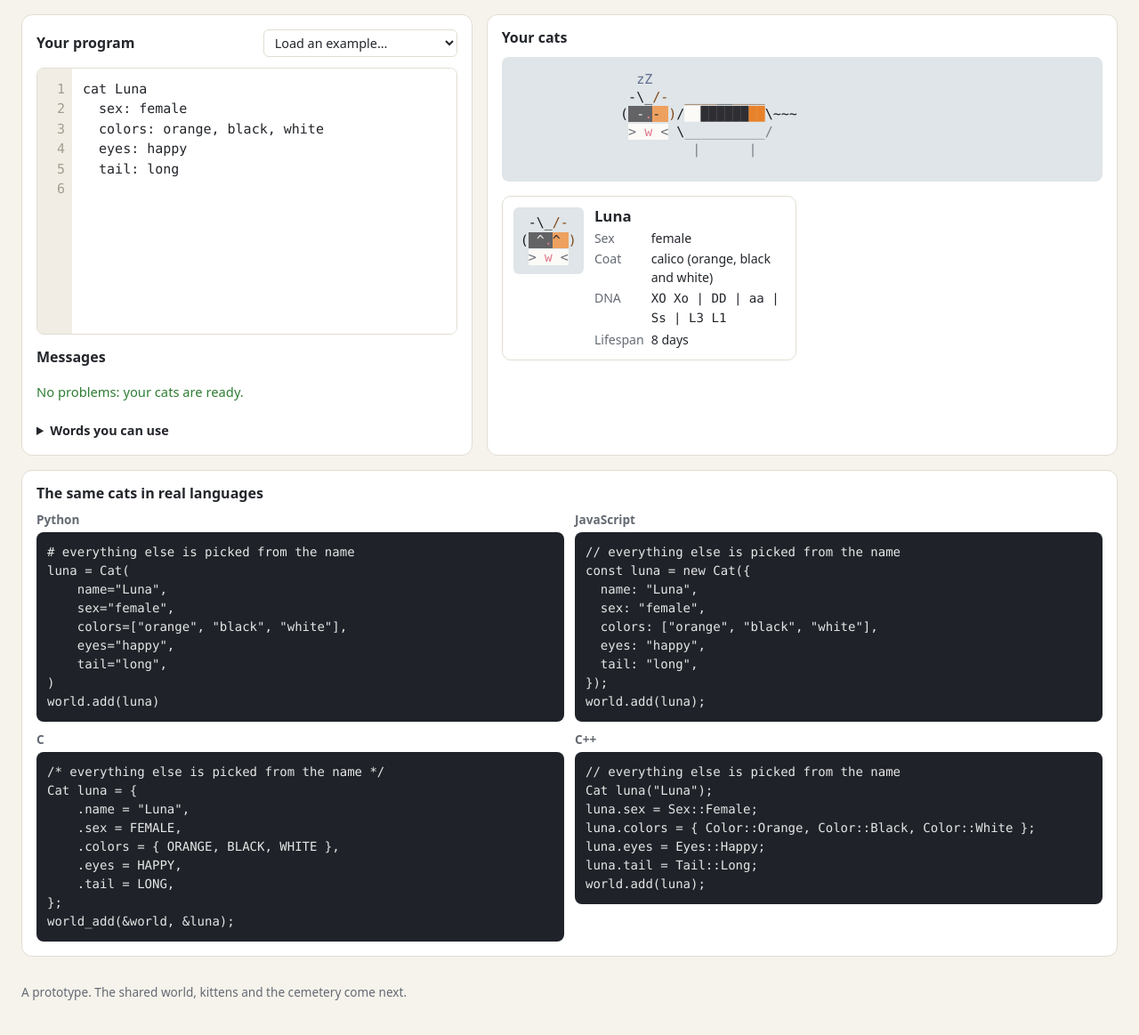
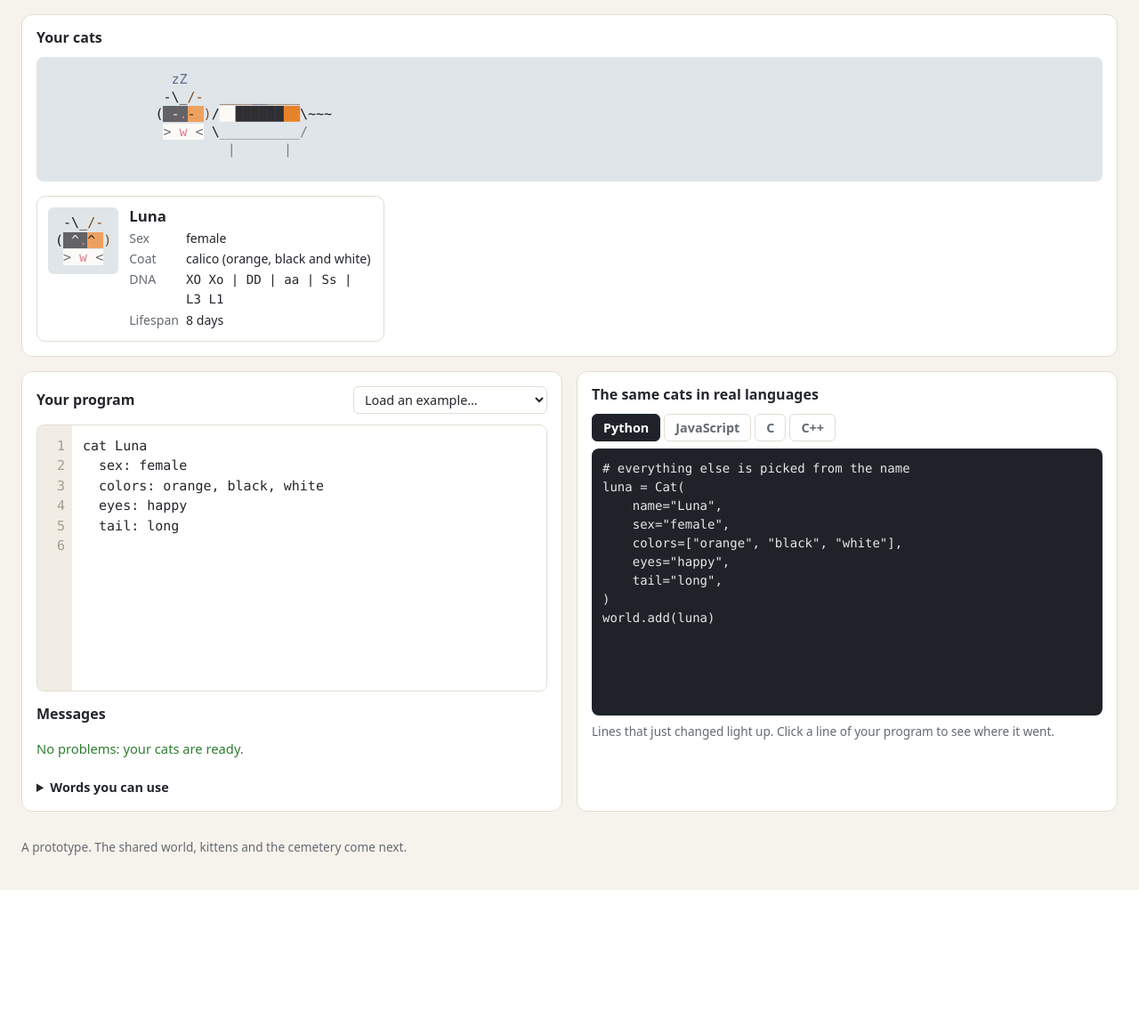
Before and after one commit to AleDevi/learnwithcats, a PHP site: page / in a window 1280 px wide. Shown: the part 87-1250 px from the top of the page at 89% size. After the commit the page ends 1087 px from the top, so only its background shows below. Run offline with PHP 8.4, Linux system fonts and the light colour scheme.

Commit message:
Show real-language code next to the editor
One language at a time in tabs, beside the program, with lines that
just changed lighting up. The stage moves to the top.

Co-Authored-By: Claude Opus 5.5 <noreply@anthropic.com>
Claude-Session: https://claude.ai/code/session_01TNuJB8UupQ3HfWtNDAt6Ch

```diff
--- a/css/style.css
+++ b/css/style.css
@@ -88,7 +88,7 @@ textarea {
 
 .layout {
   display: grid;
-  grid-template-columns: minmax(300px, 1fr) minmax(0, 1.4fr);
+  grid-template-columns: minmax(0, 1fr) minmax(0, 1fr);
   gap: 16px;
   padding: 16px 24px;
   max-width: 1400px;
@@ -107,8 +107,70 @@ textarea {
   margin-bottom: 12px;
 }
 
+.stage-panel {
+  grid-column: 1 / -1;
+}
+
 .code-section {
-  grid-column: 1 / -1;
+  display: flex;
+  flex-direction: column;
+}
+
+.code-tabs {
+  display: flex;
+  gap: 4px;
+  margin-bottom: 8px;
+  flex-wrap: wrap;
+}
+
+.code-tabs button {
+  border: 1px solid var(--line);
+  background: var(--panel);
+  color: var(--muted);
+  border-radius: 6px;
+  padding: 4px 12px;
+  font: inherit;
+  font-size: 0.9rem;
+  font-weight: 600;
+  cursor: pointer;
+}
+
+.code-tabs button[aria-selected='true'] {
+  background: var(--code-bg);
+  border-color: var(--code-bg);
+  color: #fff;
+}
+
+.code-view {
+  position: relative;
+  margin: 0;
+  background: var(--code-bg);
+  color: var(--code-ink);
+  border-radius: 8px;
+  padding: 12px 0;
+  font-size: 14px;
+  line-height: 1.5;
+  overflow: auto;
+  height: 300px;
+}
+
+.code-line.changed {
+  animation: flash 1.6s ease-out;
+}
+
+@keyframes flash {
+  from {
+    background: rgba(255, 196, 0, 0.55);
+  }
+  to {
+    background: transparent;
+  }
+}
+
+.code-hint {
+  color: var(--muted);
+  font-size: 0.85rem;
+  margin: 8px 0 0;
 }
 
 .panel-head {
@@ -259,7 +321,7 @@ select {
 
 .cards {
   display: grid;
-  grid-template-columns: repeat(auto-fill, minmax(260px, 1fr));
+  grid-template-columns: repeat(auto-fill, minmax(330px, 1fr));
   gap: 12px;
   margin-top: 16px;
 }
@@ -303,29 +365,6 @@ select {
   margin: 0;
 }
 
-.code-grid {
-  display: grid;
-  grid-template-columns: repeat(2, minmax(0, 1fr));
-  gap: 12px;
-}
-
-.code-panel h3 {
-  font-size: 0.85rem;
-  color: var(--muted);
-  margin-bottom: 6px;
-}
-
-.code-panel pre {
-  margin: 0;
-  background: var(--code-bg);
-  color: var(--code-ink);
-  border-radius: 8px;
-  padding: 12px 0;
-  font-size: 14px;
-  line-height: 1.5;
-  overflow-x: auto;
-}
-
 .code-line {
   display: block;
   padding: 0 12px;
@@ -354,9 +393,6 @@ select {
     padding: 16px 16px 4px;
   }
 
-  .code-grid {
-    grid-template-columns: minmax(0, 1fr);
-  }
 
   .stage pre {
     font-size: 12px;
--- a/index.html
+++ b/index.html
@@ -20,6 +20,12 @@
     </header>
 
     <main class="layout">
+      <section class="panel stage-panel">
+        <h2 data-t="stage"></h2>
+        <div id="stage" class="stage"></div>
+        <div id="cards" class="cards"></div>
+      </section>
+
       <section class="panel editor-panel">
         <div class="panel-head">
           <h2 data-t="program"></h2>
@@ -38,15 +44,13 @@
         </details>
       </section>
 
-      <section class="panel stage-panel">
-        <h2 data-t="stage"></h2>
-        <div id="stage" class="stage"></div>
-        <div id="cards" class="cards"></div>
-      </section>
-
       <section class="panel code-section">
-        <h2 data-t="realCode"></h2>
-        <div id="code" class="code-grid"></div>
+        <div class="panel-head">
+          <h2 data-t="realCode"></h2>
+        </div>
+        <div id="code-tabs" class="code-tabs" role="tablist"></div>
+        <pre id="code" class="code-view" role="tabpanel" aria-live="polite"></pre>
+        <p class="code-hint" data-t="codeHint"></p>
       </section>
     </main>
 
--- a/js/app.js
+++ b/js/app.js
@@ -138,22 +138,53 @@ function renderCards() {
     .join('');
 }
 
+// Scrolls only the code box, never the whole page.
+function scrollInside(box, el) {
+  const top = el.offsetTop - box.offsetTop;
+  if (top < box.scrollTop || top + el.offsetHeight > box.scrollTop + box.clientHeight) {
+    box.scrollTop = Math.max(0, top - box.clientHeight / 3);
+  }
+}
+
+let codeLang = store.get('lwc-code') || 'python';
+let lastCode = {};
+
+function renderTabs() {
+  $('#code-tabs').innerHTML = LANGUAGES.map(
+    (l) =>
+      `<button type="button" role="tab" data-code="${l.id}" aria-selected="${l.id === codeLang}">${l.label}</button>`,
+  ).join('');
+}
+
 function renderCode() {
   const valid = parsedCats.filter((p) => cats.some((c) => c.name === p.name));
   const code = translate(valid, lang);
-  $('#code').innerHTML = LANGUAGES.map(
-    (l) => `
-    <section class="code-panel">
-      <h3>${l.label}</h3>
-      <pre>${code[l.id].map((line) => `<span class="code-line" data-src="${line.src ?? ''}">${escapeHtml(line.text) || ' '}</span>`).join('')}</pre>
-    </section>`,
-  ).join('');
+  const lines = code[codeLang];
+  // lines that did not exist in the previous version light up for a moment
+  const before = new Set(lastCode[codeLang] || []);
+  const isFirst = !lastCode[codeLang];
+  lastCode = Object.fromEntries(Object.entries(code).map(([k, v]) => [k, v.map((l) => l.text)]));
+  const view = $('#code');
+  view.innerHTML = lines
+    .map((line) => {
+      const changed = !isFirst && line.text && !before.has(line.text);
+      return `<span class="code-line${changed ? ' changed' : ''}" data-src="${line.src ?? ''}">${escapeHtml(line.text) || ' '}</span>`;
+    })
+    .join('');
+  const first = view.querySelector('.changed');
+  if (first) scrollInside(view, first);
   highlightCurrentLine();
 }
 
 function highlightCurrentLine() {
   const line = editor.value.slice(0, editor.selectionStart).split('\n').length;
-  document.querySelectorAll('.code-line').forEach((el) => el.classList.toggle('active', el.dataset.src === String(line)));
+  let firstActive = null;
+  document.querySelectorAll('.code-line').forEach((el) => {
+    const on = el.dataset.src === String(line);
+    el.classList.toggle('active', on);
+    if (on && !firstActive) firstActive = el;
+  });
+  if (firstActive) scrollInside($('#code'), firstActive);
 }
 
 // ---------- stage ----------
@@ -273,9 +304,20 @@ document.querySelectorAll('.lang-switch button').forEach((b) =>
   }),
 );
 
+$('#code-tabs').addEventListener('click', (e) => {
+  const id = e.target.dataset?.code;
+  if (!id) return;
+  codeLang = id;
+  store.set('lwc-code', id);
+  delete lastCode[id];
+  renderTabs();
+  renderCode();
+});
+
 // ---------- start ----------
 
 editor.value = store.get('lwc-program') ?? exampleCode(EXAMPLES[0], lang);
+renderTabs();
 applyLanguage();
 update();
 setInterval(tick, TICK_MS);
--- a/js/i18n.js
+++ b/js/i18n.js
@@ -10,6 +10,7 @@ export const UI = {
     pickExample: 'Load an example…',
     stage: 'Your cats',
     realCode: 'The same cats in real languages',
+    codeHint: 'Lines that just changed light up. Click a line of your program to see where it went.',
     problems: 'Messages',
     allGood: 'No problems: your cats are ready.',
     line: 'Line',
@@ -32,6 +33,7 @@ export const UI = {
     pickExample: 'Carica un esempio…',
     stage: 'I tuoi gatti',
     realCode: 'Gli stessi gatti nei linguaggi veri',
+    codeHint: 'Le righe appena cambiate si illuminano. Clicca una riga del tuo programma per vedere dove è finita.',
     problems: 'Messaggi',
     allGood: 'Nessun problema: i tuoi gatti sono pronti.',
     line: 'Riga',
```
